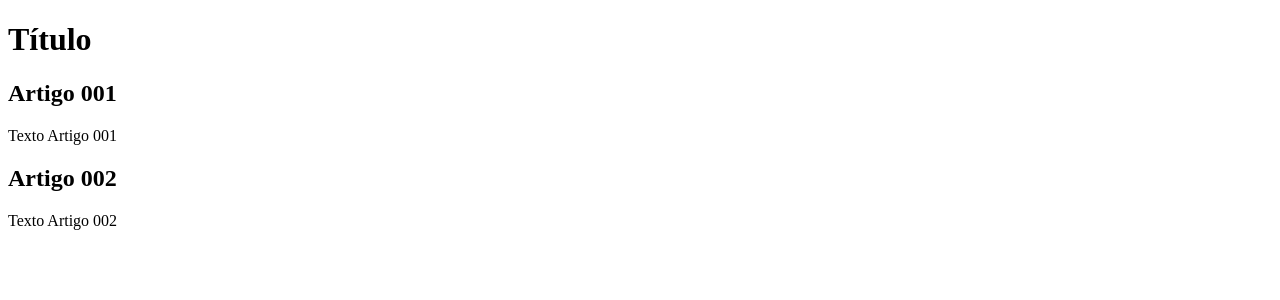
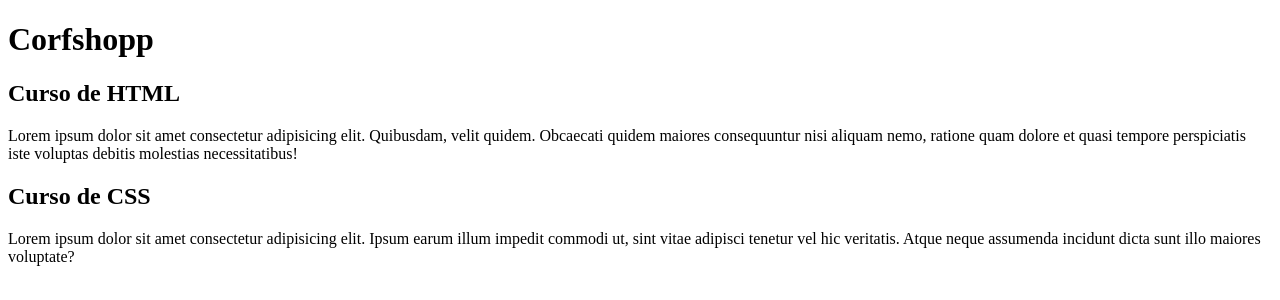
Before and after one commit to LipeRodri/nopainnogain, a plain HTML site: page index.html in a window 1280 px wide. Drawn offline with Linux system fonts and the light colour scheme.

Commit message:
Fiz alterações no contéudo

```diff
--- a/index.html
+++ b/index.html
@@ -11,17 +11,17 @@
     <main>
 
         <header>
-            <h1>Título</h1>
+            <h1>Corfshopp</h1>
         </header>
 
         <article>
-            <h2>Artigo 001</h2>
-            <p>Texto Artigo 001</p>
+            <h2>Curso de HTML</h2>
+            <p>Lorem ipsum dolor sit amet consectetur adipisicing elit. Quibusdam, velit quidem. Obcaecati quidem maiores consequuntur nisi aliquam nemo, ratione quam dolore et quasi tempore perspiciatis iste voluptas debitis molestias necessitatibus!</p>
         </article>
 
         <article>
-            <h2>Artigo 002</h2>
-            <p>Texto Artigo 002</p>
+            <h2>Curso de CSS</h2>
+            <p>Lorem ipsum dolor sit amet consectetur adipisicing elit. Ipsum earum illum impedit commodi ut, sint vitae adipisci tenetur vel hic veritatis. Atque neque assumenda incidunt dicta sunt illo maiores voluptate?</p>
         </article>
 
     </main>
```
